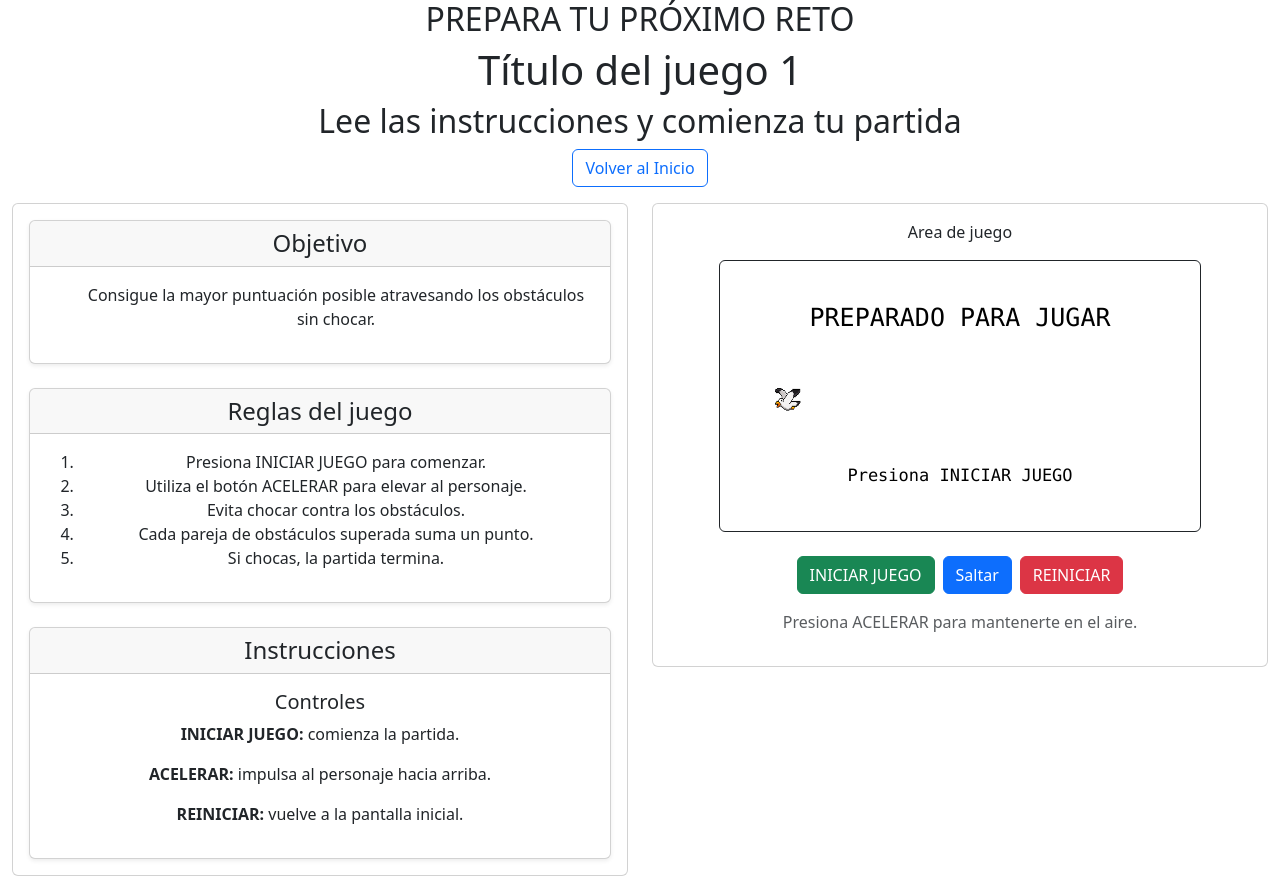
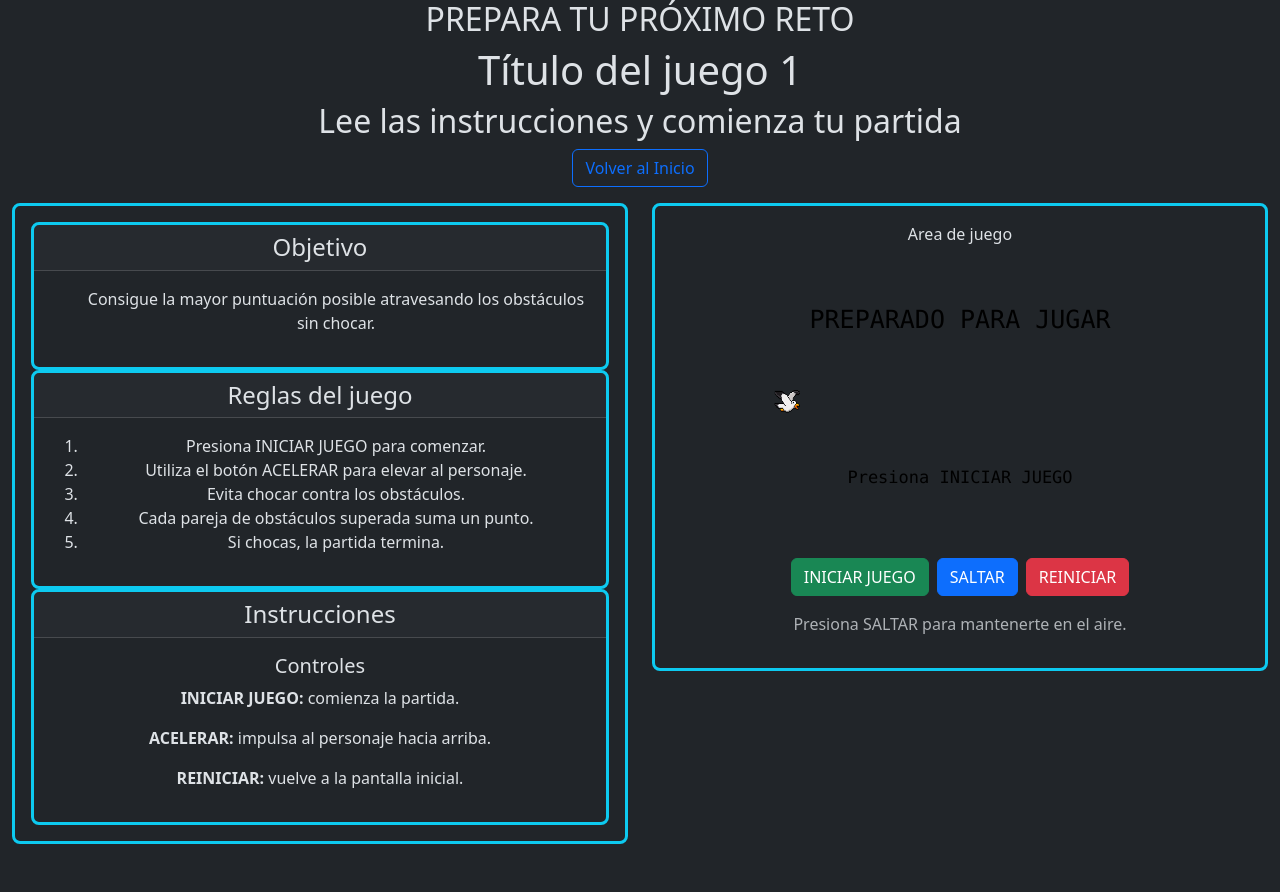
Before and after one commit to jnsandoval/Dos-juegos-en-linea, a plain HTML site: page juego1.html in a window 1280 px wide. After the commit the page ends 860 px from the top, so only its background shows below. Drawn offline with nearby package versions, Linux system fonts and the light colour scheme.

Commit message:
prototipo2

```diff
--- a/juego1.html
+++ b/juego1.html
@@ -1,5 +1,5 @@
 <!DOCTYPE html>
-<html lang="en">
+<html lang="en" data-bs-theme="dark">
 <head>
     <meta charset="UTF-8">
     <meta name="viewport" content="width=device-width, initial-scale=1.0">
@@ -31,10 +31,11 @@
         <div class="container-fluid">
             <div class="row my-3">
                 <div class="col-12 col-xl-6 text-center">
-                    <div class="card">
+                    <div class="card border border-info border-3 rounded-3">
                         <div class="card-body">
                               <!-- COLUMNA DE INFORMACIÓN -->
-                                <div class="card shadow-sm mb-4">
+                                <div class="card border border-info border-3 rounded-3">
+
                                     <div class="card-header text-center">
                                         <h4 class="mb-0"> Objetivo</h4>
                                      </div>
@@ -47,7 +48,7 @@
 
                                 </div>
 
-                                                    <div class="card shadow-sm mb-4">
+                                                    <div class="card border border-info border-3 rounded-3">
 
                                                         <div class="card-header text-center">
                                                             <h4 class="mb-0">Reglas del juego</h4>
@@ -73,7 +74,7 @@
                                                     </div>
 
 
-                                                    <div class="card shadow-sm">
+                                                    <div class="card border border-info border-3 rounded-3">
 
                                                         <div class="card-header text-center">
                                                             <h4 class="mb-0">Instrucciones</h4>
@@ -105,7 +106,7 @@
                 </div>
 
                 <div class="col-12 col-xl-6">
-                    <div class="card">
+                    <div class="card border border-info border-3 rounded-3">
                         <div class="card-body text-center">Area de juego
                                                                 <div class="card-body text-center">
 
@@ -130,7 +131,7 @@
                                                                         onpointerup="detenerAceleracion()"
                                                                         onpointerleave="detenerAceleracion()"
                                                                         onpointercancel="detenerAceleracion()">
-                                                                    Saltar
+                                                                    SALTAR
                                                                 </button>
 
                                                                 <button type="button"
@@ -142,7 +143,7 @@
                                                             </div>
 
                                                             <p class="text-muted mt-3 mb-0">
-                                                                Presiona ACELERAR para mantenerte en el aire.
+                                                                Presiona SALTAR para mantenerte en el aire.
                                                             </p>
 
                                                         </div>
@@ -181,10 +182,10 @@
                                             playerImage.src = "imagenes/img1.png";
 
                                             var obstacleTopImage = new Image();
-                                            obstacleTopImage.src = "imagenes/obstaculo-superior.png";
+                                            obstacleTopImage.src = "imagenes/sus.png";
 
                                             var obstacleBottomImage = new Image();
-                                            obstacleBottomImage.src = "imagenes/obstaculo-inferior.png";
+                                            obstacleBottomImage.src = "imagenes/sus.png";
 
 
                                             // =====================================
@@ -287,13 +288,22 @@
                                                         if (this.image.complete &&
                                                             this.image.naturalWidth > 0) {
 
+                                                                ctx.save();
+
+                                                                // Voltear horizontalmente la imagen
+                                                                ctx.translate(this.x + this.width, this.y);
+
+                                                                ctx.scale(-1, 1);
+
                                                                 ctx.drawImage(
                                                                     this.image,
-                                                                this.x,
-                                                                this.y,
+                                                                    0,
+                                                                    0,
                                                                     this.width,
                                                                     this.height
                                                                 );
+
+                                                                ctx.restore();
 
                                                         } else {
 
```
Also changed, not shown: imagenes/img2.png (added). Lines whose indentation alone changed are shown as unchanged.
